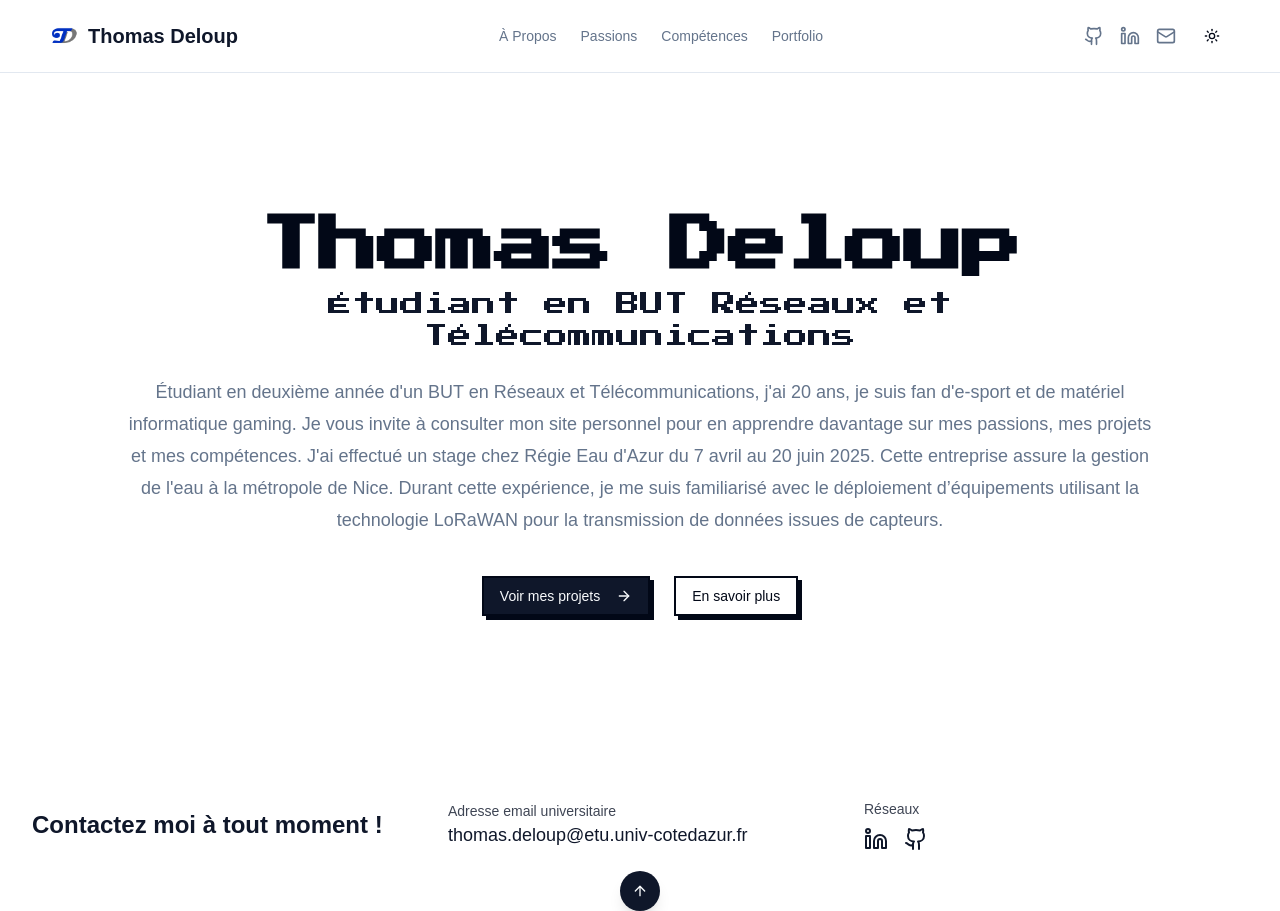
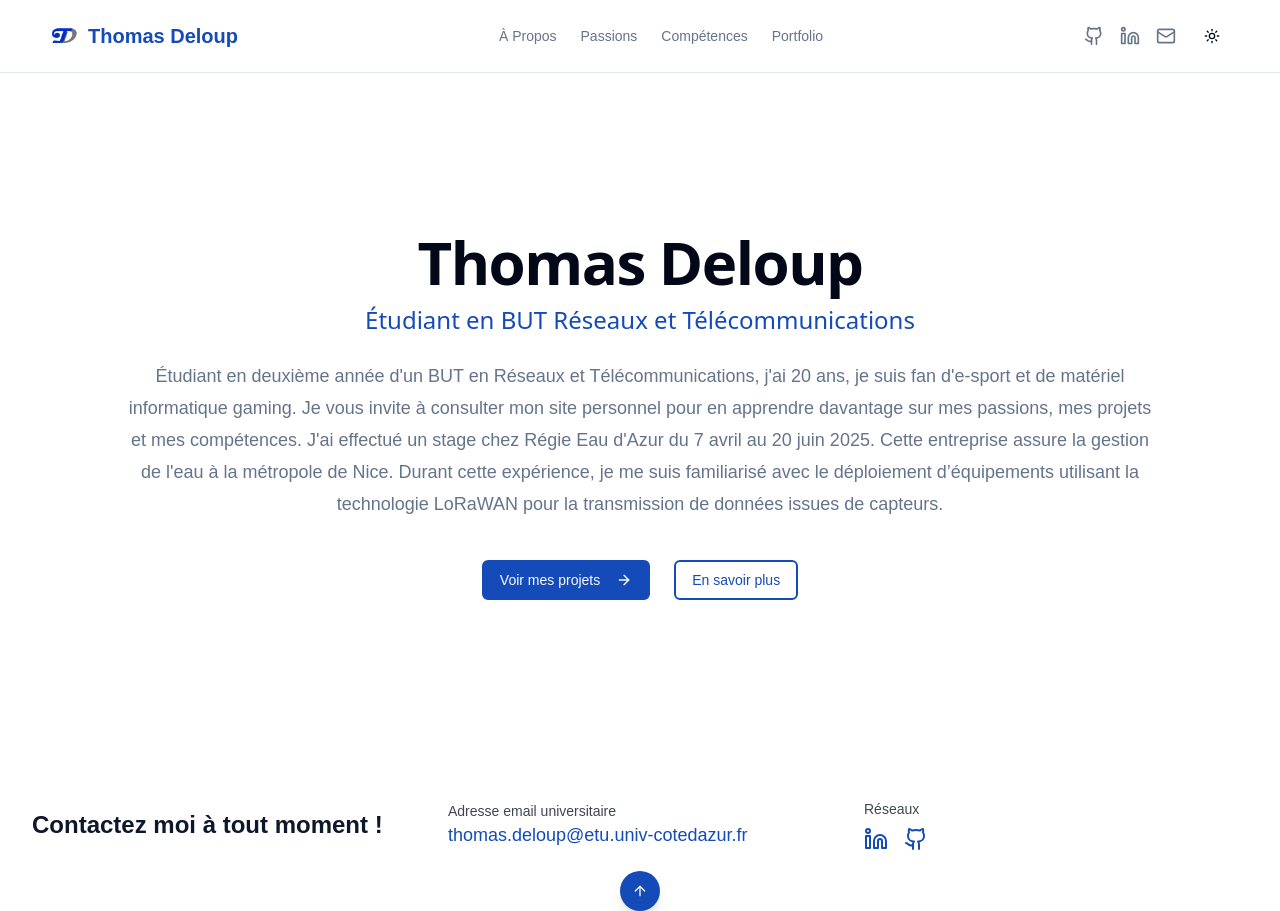
Before and after one commit to xKayato/Portfolio, a React (Vite) app: page / in a window 1280 px wide. Built offline with nearby package versions, Linux system fonts and the light colour scheme.

Commit message:
[dyad] Mise à jour du style vers un thème développeur/informatique - wrote 9 file(s), renamed 1 file(s)

```diff
--- a/src/components/PixelButton.tsx
+++ /dev/null
@@ -1,67 +0,0 @@
-import * as React from "react";
-import { Button, ButtonProps } from "@/components/ui/button";
-import { cn } from "@/lib/utils";
-
-interface PixelButtonProps extends ButtonProps {
-  children: React.ReactNode;
-}
-
-const PixelButton = React.forwardRef<HTMLButtonElement, PixelButtonProps>(
-  ({ className, variant, size, children, ...props }, ref) => {
-    // Classes de base pour l'effet 8-bit
-    const pixelClasses = "border-2 border-foreground shadow-[4px_4px_0_0_hsl(var(--foreground))] active:shadow-[2px_2px_0_0_hsl(var(--foreground))] transition-all duration-100";
-
-    // Ajustement des couleurs pour les variantes
-    let variantClasses = "";
-
-    switch (variant) {
-      case "default":
-        // Utiliser primary pour le fond, foreground pour le texte
-        variantClasses = "bg-primary text-primary-foreground hover:bg-primary/90";
-        break;
-      case "secondary":
-        // Utiliser secondary pour le fond, foreground pour le texte
-        variantClasses = "bg-secondary text-secondary-foreground hover:bg-secondary/80";
-        break;
-      case "destructive":
-        // Utiliser destructive pour le fond, foreground pour le texte
-        variantClasses = "bg-destructive text-destructive-foreground hover:bg-destructive/90";
-        break;
-      case "outline":
-        // Fond transparent, bordure foreground
-        variantClasses = "bg-transparent text-foreground hover:bg-accent";
-        break;
-      case "ghost":
-        // Fond transparent, pas de bordure, juste l'effet de shadow au hover
-        variantClasses = "bg-transparent text-foreground hover:bg-accent shadow-none active:shadow-none border-0";
-        break;
-      case "link":
-        // Pas de style 8-bit appliqué, juste le lien
-        variantClasses = "text-primary underline-offset-4 hover:underline shadow-none active:shadow-none border-0";
-        break;
-      default:
-        variantClasses = "bg-primary text-primary-foreground hover:bg-primary/90";
-        break;
-    }
-
-    // Si la variante est ghost ou link, on retire les classes de pixel art
-    const finalClasses = (variant === "ghost" || variant === "link")
-      ? cn(variantClasses, className)
-      : cn(pixelClasses, variantClasses, className);
-
-    return (
-      <Button
-        className={finalClasses}
-        variant={variant === "ghost" || variant === "link" ? variant : "default"} // On force default pour utiliser nos classes de couleur
-        size={size}
-        ref={ref}
-        {...props}
-      >
-        {children}
-      </Button>
-    );
-  }
-);
-PixelButton.displayName = "PixelButton";
-
-export { PixelButton };
--- /dev/null
+++ b/src/components/TechButton.tsx
@@ -0,0 +1,68 @@
+import * as React from "react";
+import { Button, ButtonProps } from "@/components/ui/button";
+import { cn } from "@/lib/utils";
+
+interface TechButtonProps extends ButtonProps {
+  children: React.ReactNode;
+}
+
+const TechButton = React.forwardRef<HTMLButtonElement, TechButtonProps>(
+  ({ className, variant, size, children, ...props }, ref) => {
+    // Classes de base pour l'effet technique/moderne
+    // Utilisation d'une bordure simple et d'une légère ombre pour un effet 'UI'
+    const techClasses = "border-2 border-primary transition-all duration-150 hover:scale-[1.02] active:scale-[0.98]";
+
+    // Ajustement des couleurs pour les variantes
+    let variantClasses = "";
+
+    switch (variant) {
+      case "default":
+        // Fond primary (bleu), texte blanc
+        variantClasses = "bg-primary text-primary-foreground hover:bg-primary/90";
+        break;
+      case "secondary":
+        // Fond secondary (gris), texte sombre/clair
+        variantClasses = "bg-secondary text-secondary-foreground hover:bg-secondary/80 border-border";
+        break;
+      case "destructive":
+        // Fond destructive (rouge), texte blanc
+        variantClasses = "bg-destructive text-destructive-foreground hover:bg-destructive/90";
+        break;
+      case "outline":
+        // Fond transparent, bordure primary, texte primary
+        variantClasses = "bg-transparent text-primary hover:bg-primary/10";
+        break;
+      case "ghost":
+        // Fond transparent, pas de bordure, juste l'effet de hover
+        variantClasses = "bg-transparent text-foreground hover:bg-accent border-0 hover:scale-100 active:scale-100";
+        break;
+      case "link":
+        // Pas de style technique appliqué, juste le lien
+        variantClasses = "text-primary underline-offset-4 hover:underline border-0 hover:scale-100 active:scale-100";
+        break;
+      default:
+        variantClasses = "bg-primary text-primary-foreground hover:bg-primary/90";
+        break;
+    }
+
+    // Si la variante est ghost ou link, on retire les classes de base techClasses
+    const finalClasses = (variant === "ghost" || variant === "link")
+      ? cn(variantClasses, className)
+      : cn(techClasses, variantClasses, className);
+
+    return (
+      <Button
+        className={finalClasses}
+        variant={variant === "ghost" || variant === "link" ? variant : "default"}
+        size={size}
+        ref={ref}
+        {...props}
+      >
+        {children}
+      </Button>
+    );
+  }
+);
+TechButton.displayName = "TechButton";
+
+export { TechButton };
--- a/src/globals.css
+++ b/src/globals.css
@@ -13,7 +13,7 @@
     --popover: 0 0% 100%;
     --popover-foreground: 222.2 84% 4.9%;
 
-    --primary: 222.2 47.4% 11.2%;
+    --primary: 220 80% 40%; /* Bleu technique */
     --primary-foreground: 210 40% 98%;
 
     --secondary: 210 40% 96.1%;
@@ -32,18 +32,18 @@
     --input: 214.3 31.8% 91.4%;
     --ring: 222.2 84% 4.9%;
 
-    --radius: 0rem; /* Mis à jour pour 0rem */
+    --radius: 0.5rem; /* Rétabli à 0.5rem */
 
     /* Footer Light Mode */
     --footer-default: 210 40% 96.1%; /* secondary light */
     --footer-dark: 214.3 31.8% 91.4%; /* border light */
     --footer-foreground: 222.2 47.4% 11.2%; /* primary dark */
-    --footer-accent: 222.2 47.4% 11.2%; /* primary dark */
+    --footer-accent: 220 80% 40%; /* primary blue */
   }
 
   .dark {
-    --background: 224 71% 4%;
-    --foreground: 210 40% 98%;
+    --background: 224 71% 4%; /* Fond très sombre */
+    --foreground: 210 40% 98%; /* Texte blanc */
 
     --card: 224 71% 9%;
     --card-foreground: 210 40% 98%;
@@ -51,8 +51,8 @@
     --popover: 222.2 84% 4.9%;
     --popover-foreground: 210 40% 98%;
 
-    --primary: 210 40% 98%;
-    --primary-foreground: 222.2 47.4% 11.2%;
+    --primary: 200 100% 70%; /* Bleu vif pour l'accent */
+    --primary-foreground: 224 71% 4%;
 
     --secondary: 217.2 32.6% 17.5%;
     --secondary-foreground: 210 40% 98%;
@@ -68,15 +68,15 @@
 
     --border: 217.2 32.6% 17.5%;
     --input: 217.2 32.6% 17.5%;
-    --ring: 212.7 26.8% 83.9%;
+    --ring: 200 100% 70%; /* Utiliser l'accent bleu pour le ring */
 
-    --radius: 0rem; /* Mis à jour pour 0rem */
+    --radius: 0.5rem; /* Rétabli à 0.5rem */
 
-    /* Footer Dark Mode (Keep blue theme) */
-    --footer-default: 220 80% 40%;
-    --footer-dark: 220 80% 30%;
-    --footer-foreground: 0 0% 100%;
-    --footer-accent: 200 100% 70%;
+    /* Footer Dark Mode */
+    --footer-default: 224 71% 9%; /* card dark */
+    --footer-dark: 224 71% 4%; /* background dark */
+    --footer-foreground: 210 40% 98%; /* foreground white */
+    --footer-accent: 200 100% 70%; /* primary blue */
   }
 }
 
@@ -90,18 +90,18 @@
   }
 
   body {
-    /* Appliquer la police 8-bit par défaut */
-    @apply bg-background text-foreground font-8bit;
+    /* Utiliser une police sans-serif par défaut pour la lisibilité */
+    @apply bg-background text-foreground font-sans;
   }
 
   /* Rendre le texte plus lisible pour les paragraphes en utilisant une police par défaut */
   p, a, li, span, div {
-    /* Utiliser une police plus lisible pour le corps du texte, mais garder la police 8bit pour les titres */
     font-family: sans-serif;
   }
 
-  /* Appliquer la police 8bit aux titres */
+  /* Appliquer la police 8bit uniquement aux titres si vous le souhaitez, sinon utiliser sans-serif */
   h1, h2, h3, h4, h5, h6 {
-    @apply font-8bit;
+    /* Je retire l'application forcée de font-8bit ici pour un look plus pro/moderne */
+    @apply font-sans font-bold;
   }
 }
--- a/src/pages/About.tsx
+++ b/src/pages/About.tsx
@@ -1,7 +1,7 @@
 import { about, education, experience, personalInfo } from "@/data/content";
 import { TimelineItem } from "@/components/TimelineItem";
 import { Download } from "lucide-react";
-import { PixelButton } from "@/components/PixelButton";
+import { TechButton } from "@/components/TechButton";
 
 const About = () => {
   // Combine experience and education for alternating alignment
@@ -24,9 +24,9 @@ const About = () => {
             </p>
             <div className="mt-6">
               <a href={personalInfo.cvUrl} target="_blank" rel="noreferrer">
-                <PixelButton variant="outline">
+                <TechButton variant="outline">
                   Télécharger mon CV <Download className="ml-2 h-4 w-4" />
-                </PixelButton>
+                </TechButton>
               </a>
             </div>
           </div>
--- a/src/pages/Index.tsx
+++ b/src/pages/Index.tsx
@@ -1,7 +1,7 @@
 import { Link } from "react-router-dom";
 import { personalInfo } from "@/data/content";
 import { ArrowRight } from "lucide-react";
-import { PixelButton } from "@/components/PixelButton";
+import { TechButton } from "@/components/TechButton";
 
 const Index = () => {
   return (
@@ -18,14 +18,14 @@ const Index = () => {
         </p>
         <div className="mt-10 flex items-center justify-center gap-x-6">
           <Link to="/portfolio">
-            <PixelButton>
+            <TechButton>
               Voir mes projets <ArrowRight className="ml-2 h-4 w-4" />
-            </PixelButton>
+            </TechButton>
           </Link>
           <Link to="/about">
-            <PixelButton variant="outline">
+            <TechButton variant="outline">
               En savoir plus
-            </PixelButton>
+            </TechButton>
           </Link>
         </div>
       </div>
--- a/src/pages/Skills.tsx
+++ b/src/pages/Skills.tsx
@@ -4,7 +4,7 @@ import { Card, CardContent, CardHeader, CardTitle } from "@/components/ui/card";
 import { Badge } from "@/components/ui/badge";
 import { Input } from "@/components/ui/input";
 import { Code, Network, Shield, Server, Zap, MessageSquare } from "lucide-react";
-import { PixelButton } from "@/components/PixelButton";
+import { TechButton } from "@/components/TechButton";
 
 // Mapping des catégories principales aux icônes pour les cartes individuelles
 const categoryIcons: { [key: string]: React.ElementType } = {
@@ -67,13 +67,13 @@ const Skills = () => {
 
       <div className="flex flex-wrap gap-2 mb-8">
         {mainCategories.map(category => (
-          <PixelButton
+          <TechButton
             key={category}
             variant={(!selectedMainCategory && category === 'Tous') || selectedMainCategory === category ? 'default' : 'outline'}
             onClick={() => handleCategoryClick(category)}
           >
             {category}
-          </PixelButton>
+          </TechButton>
         ))}
       </div>
 
--- a/tailwind.config.ts
+++ b/tailwind.config.ts
@@ -19,6 +19,7 @@ export default {
     },
     extend: {
       fontFamily: {
+        // Garder la police 8bit si nécessaire, mais ne pas l'appliquer par défaut
         '8bit': ['"Press Start 2P"', 'cursive'],
       },
       colors: {
@@ -74,9 +75,9 @@ export default {
         }
       },
       borderRadius: {
-        lg: "0px", // Remplacé par 0px
-        md: "0px", // Remplacé par 0px
-        sm: "0px", // Remplacé par 0px
+        lg: "var(--radius)",
+        md: "calc(var(--radius) - 2px)",
+        sm: "calc(var(--radius) - 4px)",
       },
       keyframes: {
         "accordion-down": {
```
Also changed, not shown: src/components/ProjectCard.tsx (+5 -5 lines), src/components/ProjectModal.tsx (+5 -5 lines), src/pages/Portfolio.tsx (+5 -5 lines).
